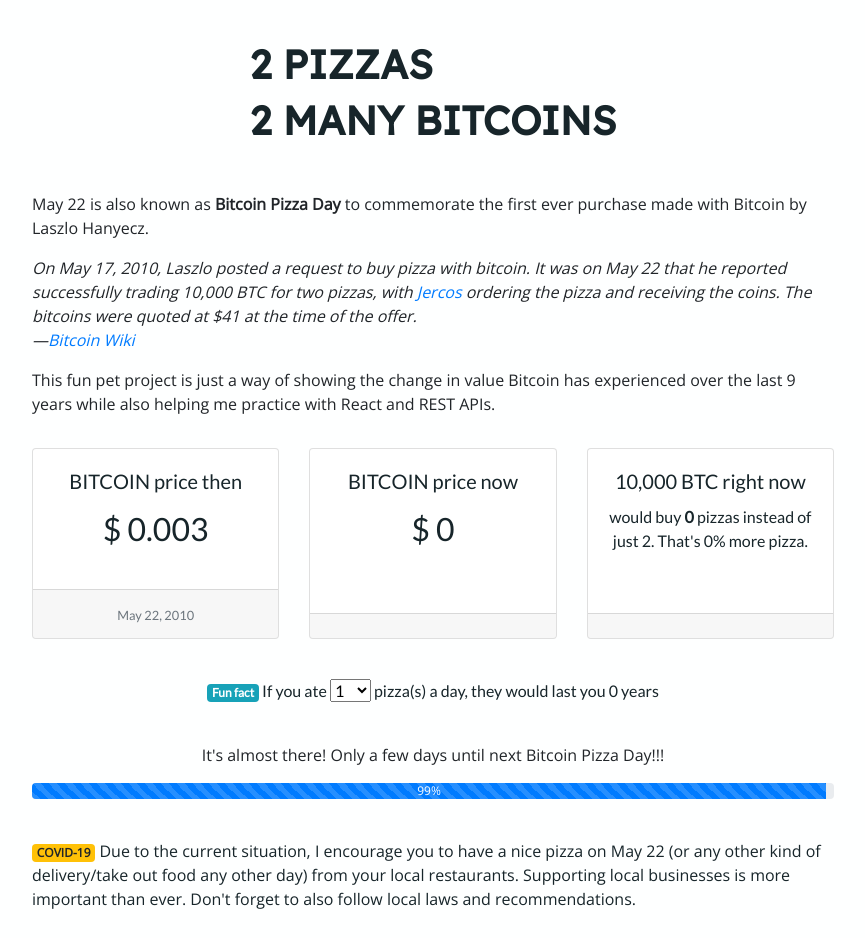
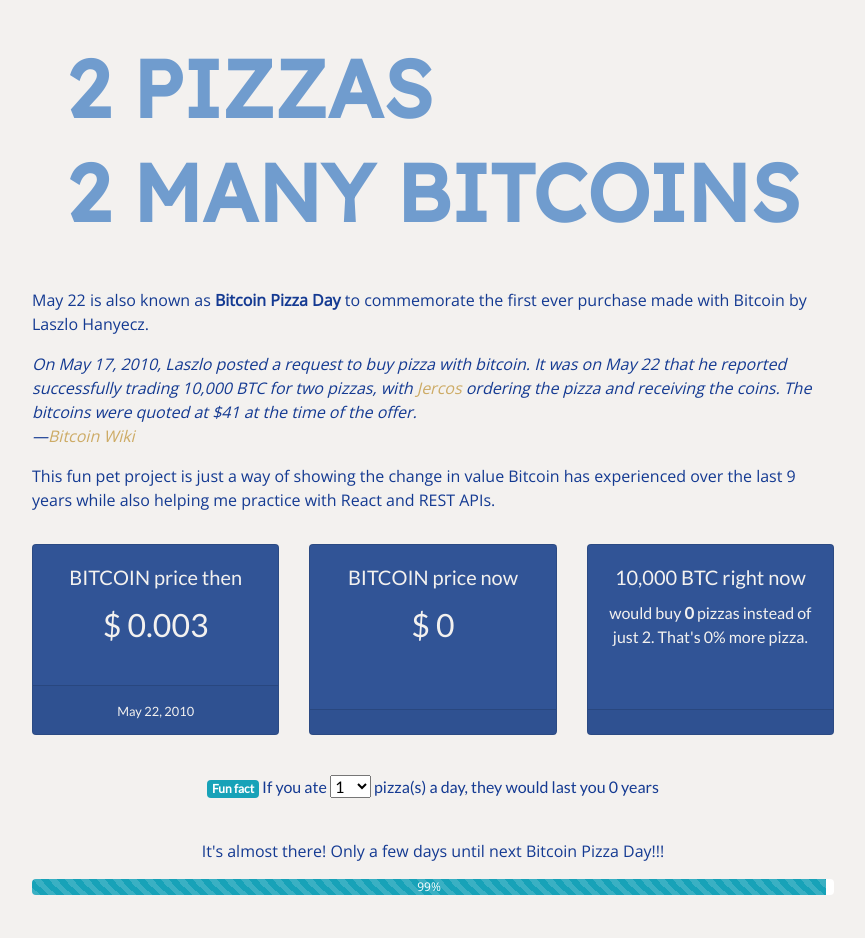
Before and after one commit to danielsto/twopizzas-manybitcoins, a React (Create React App) app: page / in a window 1280 px wide. Shown: the top 938 px of the page, without its empty margins (207-1072 px from the left). Built offline with nearby package versions, Linux system fonts and the light colour scheme; no server answers.

Commit message:
Added final styles, ready for accessibility and performance check

```diff
--- a/src/App.css
+++ b/src/App.css
@@ -6,12 +6,18 @@
   text-align: center;
 }
 
+@media screen and (max-width: 800px) {
+  .App div h1 {
+    font-size: 8.75vw;
+  }
+}
+
 .App h1 {
   font-family: "Lexend Deca", sans-serif;
   font-weight: 600;
-  color: #17252a;
+  color: #709CCE;
   text-align: left;
-  font-size: 5vh;
+  font-size: 5em;
 }
 
 .title {
--- a/src/Dashboard.css
+++ b/src/Dashboard.css
@@ -2,17 +2,21 @@
 
 .money {
   font-size: 2em;
-  color: #17252a;
+  color: #F3F1EF;
 }
 
 .dashwrapper {
   margin: auto 3vh 3vh 3vh;
-  color: #17252a;
+  color: #F3F1EF;
   font-family: 'Lato', sans-serif;
   font-weight: 400;
 }
 
 .fun-fact {
   margin: 1em;
-  color: #17252a;
+  color: #143A92;
 }
+
+.text-muted {
+  color: #F3F1EF;
+}
--- a/src/Dashboard.js
+++ b/src/Dashboard.js
@@ -65,7 +65,7 @@
     return (
       <div className="dashwrapper">
         <CardDeck style={{ marginBottom: "5vh" }}>
-          <Card>
+          <Card style={{backgroundColor: "#315496"}}>
             <Card.Body>
               <Card.Title>BITCOIN price then</Card.Title>
               <Card.Text>
@@ -73,10 +73,10 @@
               </Card.Text>
             </Card.Body>
             <Card.Footer>
-              <small className="text-muted">May 22, 2010</small>
+              <small>May 22, 2010</small>
             </Card.Footer>
           </Card>
-          <Card>
+          <Card style={{backgroundColor: "#315496"}}>
             <Card.Body>
               <Card.Title>BITCOIN price now</Card.Title>
               <Card.Text>
@@ -87,10 +87,10 @@
               </Card.Text>
             </Card.Body>
             <Card.Footer>
-              <small className="text-muted">{this.state.updatedAt}</small>
+              <small>{this.state.updatedAt}</small>
             </Card.Footer>
           </Card>
-          <Card>
+          <Card style={{backgroundColor: "#315496"}}>
             <Card.Body>
               <Card.Title>
                 {Number(10000).toLocaleString()} BTC right now
@@ -110,7 +110,7 @@
               </Card.Text>
             </Card.Body>
             <Card.Footer>
-              <small className="text-muted">{this.state.updatedAt}</small>
+              <small>{this.state.updatedAt}</small>
             </Card.Footer>
           </Card>
         </CardDeck>
--- a/src/Footer.css
+++ b/src/Footer.css
@@ -4,5 +4,5 @@
   width: 100%;
   margin: 5vh auto 1vh auto;
   font-family: "Open Sans", sans-serif;
-  color: #17252a;
+  color: #143A92;
 }
--- a/src/Footer.js
+++ b/src/Footer.js
@@ -8,11 +8,11 @@
       <div id="footer-wrapper">
         <p>
           If you enjoyed this just-for-fun project, feel free to say hi on
-          Twitter <a href="https://twitter.com/daniel_swdev">@daniel_swdev</a>{" "}
-          and check out <a href="https://danielsarmiento.dev/">my blog</a>.
+          Twitter <a style={{color: "#CDAB65"}} href="https://twitter.com/daniel_swdev">@daniel_swdev</a>{" "}
+          and check out <a style={{color: "#CDAB65"}} href="https://danielsarmiento.dev/">my blog</a>.
         </p>
         <div className="social-icons">
-          <SocialIcon url="http://twitter.com/daniel_swdev" style={{ margin: "0.5em" }}/>
+          <SocialIcon url="http://twitter.com/daniel_swdev" style={{ margin: "0.5em", fill: "#FFFFFF"}}/>
           <SocialIcon url="https://www.linkedin.com/in/danielsarmientorocha/" style={{ margin: "0.5em" }}/>
           <SocialIcon url="https://github.com/danielsto" style={{ margin: "0.5em" }}/>
         </div>
--- a/src/Foreword.css
+++ b/src/Foreword.css
@@ -9,4 +9,5 @@
     text-align: left;
     margin: 2.5em 3vh 2vh 3vh;
     font-family: 'Open Sans', sans-serif;
+    color: #143A92;
 }
--- a/src/Foreword.js
+++ b/src/Foreword.js
@@ -1,28 +1,42 @@
-import React, {Component} from 'react';
-import './Foreword.css';
+import React, { Component } from "react";
+import "./Foreword.css";
 
 class Foreword extends Component {
-
   render() {
     let d = new Date();
     return (
       <div id="foreword-wrapper">
         <p>
-                    May 22 is also known as <b>Bitcoin Pizza Day</b> to commemorate the first ever purchase made with
-                    Bitcoin by Laszlo Hanyecz.
+          May 22 is also known as <b>Bitcoin Pizza Day</b> to commemorate the
+          first ever purchase made with Bitcoin by Laszlo Hanyecz.
         </p>
         <blockquote cite="https://en.bitcoin.it/wiki/Laszlo_Hanyecz">
-                    On May 17, 2010, Laszlo posted a request to buy pizza with bitcoin. It was on May 22 that he
-                    reported successfully trading {Number(10000).toLocaleString()} BTC for two pizzas, with <a href="https://en.bitcoin.it/wiki/Jercos">
-                    Jercos</a> ordering the pizza and receiving the coins. The bitcoins were quoted at $41 at the time of the offer.
-                    <footer>—
-                        <a href="https://en.bitcoin.it/wiki/Laszlo_Hanyecz">
+          On May 17, 2010, Laszlo posted a request to buy pizza with bitcoin. It
+          was on May 22 that he reported successfully trading{" "}
+          {Number(10000).toLocaleString()} BTC for two pizzas, with{" "}
+          <a
+            style={{ color: "#CDAB65" }}
+            href="https://en.bitcoin.it/wiki/Jercos"
+          >
+            Jercos
+          </a>{" "}
+          ordering the pizza and receiving the coins. The bitcoins were quoted
+          at $41 at the time of the offer.
+          <footer>
+            —
+            <a
+              style={{ color: "#CDAB65" }}
+              href="https://en.bitcoin.it/wiki/Laszlo_Hanyecz"
+            >
               Bitcoin Wiki
             </a>
           </footer>
         </blockquote>
-                <p>This fun pet project is just a way of showing the change in value Bitcoin has experienced over the
-                    last {d.getFullYear()-2010} years while also helping me practice with React and REST APIs.</p>
+        <p>
+          This fun pet project is just a way of showing the change in value
+          Bitcoin has experienced over the last {d.getFullYear() - 2010} years
+          while also helping me practice with React and REST APIs.
+        </p>
       </div>
     );
   }
--- a/src/LocalBusiness.css
+++ b/src/LocalBusiness.css
@@ -2,5 +2,9 @@
     margin: auto 3vh auto 3vh;
     text-align: left;
     font-family: "Open Sans", sans-serif;
-    color: #17252a;
+    color: #143A92;
 }
+
+.custom-badge {
+    background-color: #CDAB65;
+}
--- a/src/ProgressMessage.css
+++ b/src/ProgressMessage.css
@@ -1,4 +1,9 @@
 .progress-wrapper {
     margin: 5vh 3vh 5vh 3vh;
     font-family: 'Open Sans', sans-serif;
+    color :#143A92;
 }
+
+.custom-bar {
+    background-color: #315496
+}
--- a/src/ProgressMessage.js
+++ b/src/ProgressMessage.js
@@ -41,7 +41,7 @@
     return (
       <div className="progress-wrapper">
         {this.progress_message(progress)}
-        <ProgressBar animated now={progress} label={`${progress}%`}/>
+        <ProgressBar style={{backgroundColor: "#FFFFFF"}} animated now={progress} label={`${progress}%`} variant="info"/>
       </div>
     );
   }
--- a/src/index.css
+++ b/src/index.css
@@ -2,5 +2,5 @@
   margin: 0;
   padding: 0;
   font-family: sans-serif;
-  background-color: #feffff;
+  background: #F3F1EF;
 }
```
Lines whose indentation alone changed are shown as unchanged.
